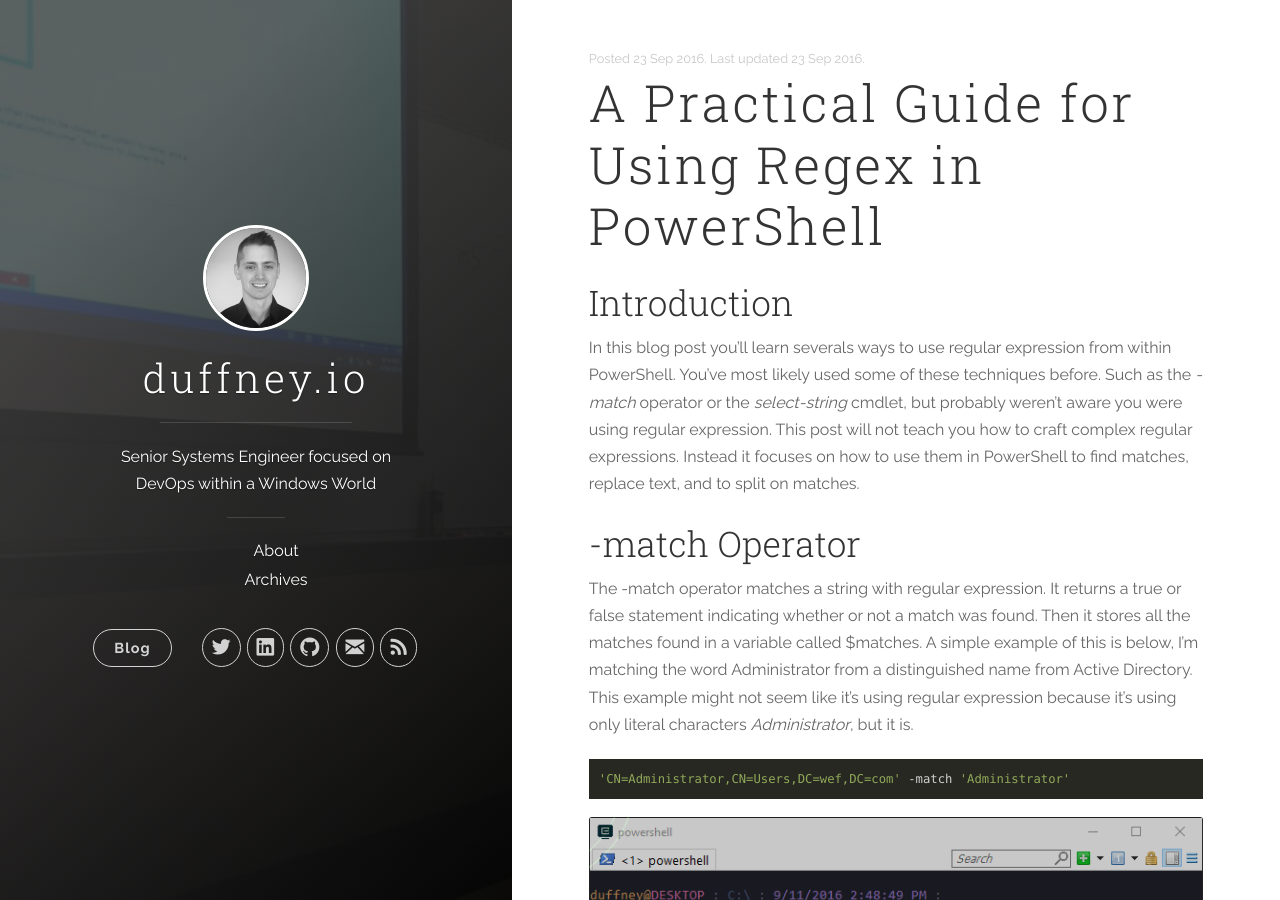
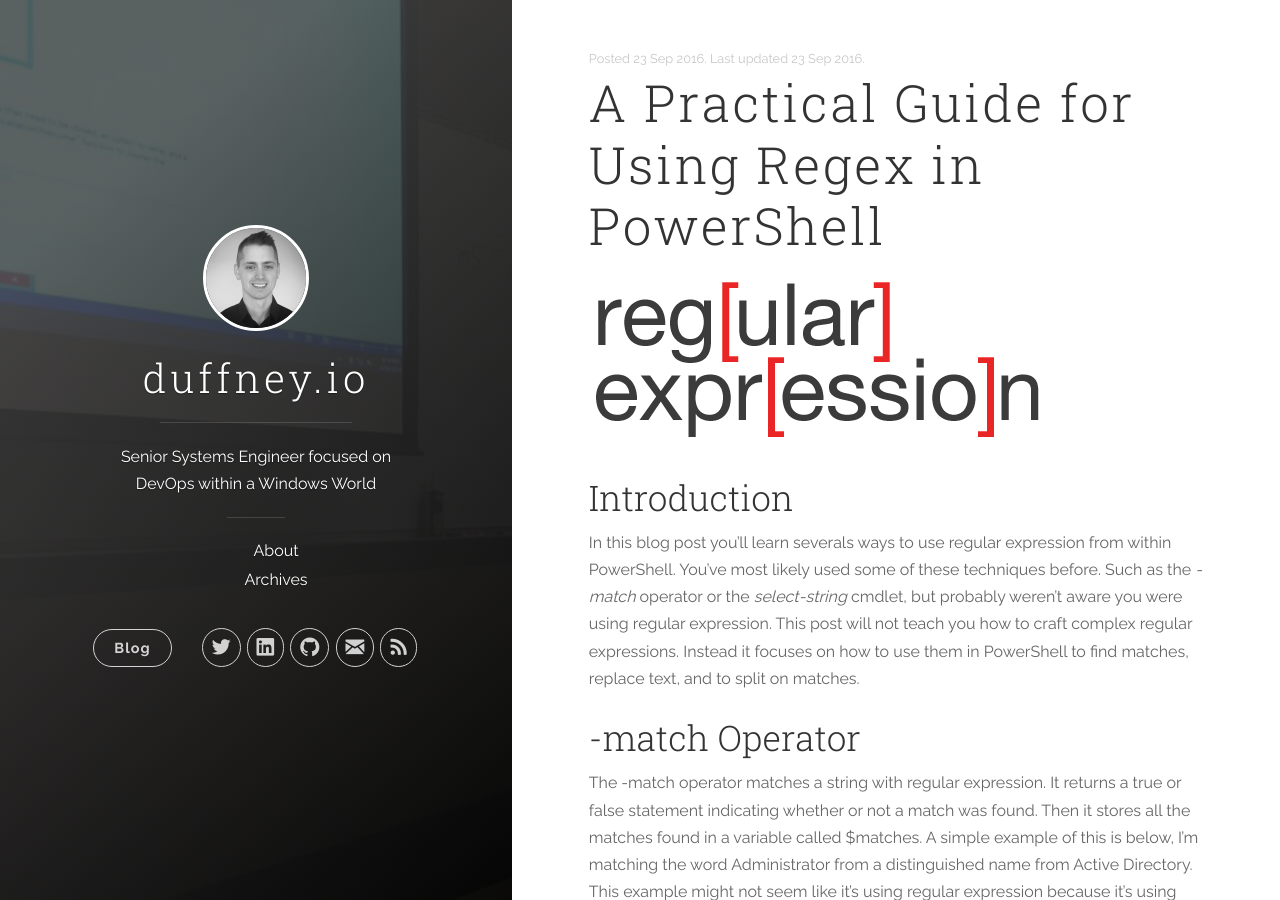
Before and after one commit to AzureDevOps3/duffney.github.io, a Jekyll site: the page built from _posts/2016-9-23-APracticalGuideforUsingRegexinPowerShell.md, in a window 1280 px wide and 900 px high. Built offline with Jekyll 4.4.1, drawn with Linux system fonts in a browser that asks for light colours; nearby versions of some CDN libraries; comment, search, counter and statistics services are not loaded.

Commit message:
uploading image

```diff
--- a/_posts/2016-9-23-APracticalGuideforUsingRegexinPowerShell.md
+++ b/_posts/2016-9-23-APracticalGuideforUsingRegexinPowerShell.md
@@ -6,6 +6,8 @@ comments: true
 tags: [PowerShell, Regex, RegularExpression]
 modified: 2016-9-23
 ---
+
+![regularexpression](/images/posts/2016-9-23/regularexpression.png "regularexpression")
 
 ## Introduction
 
```
Also changed, not shown: images/posts/2016-9-23/regularexpression.png (added).
